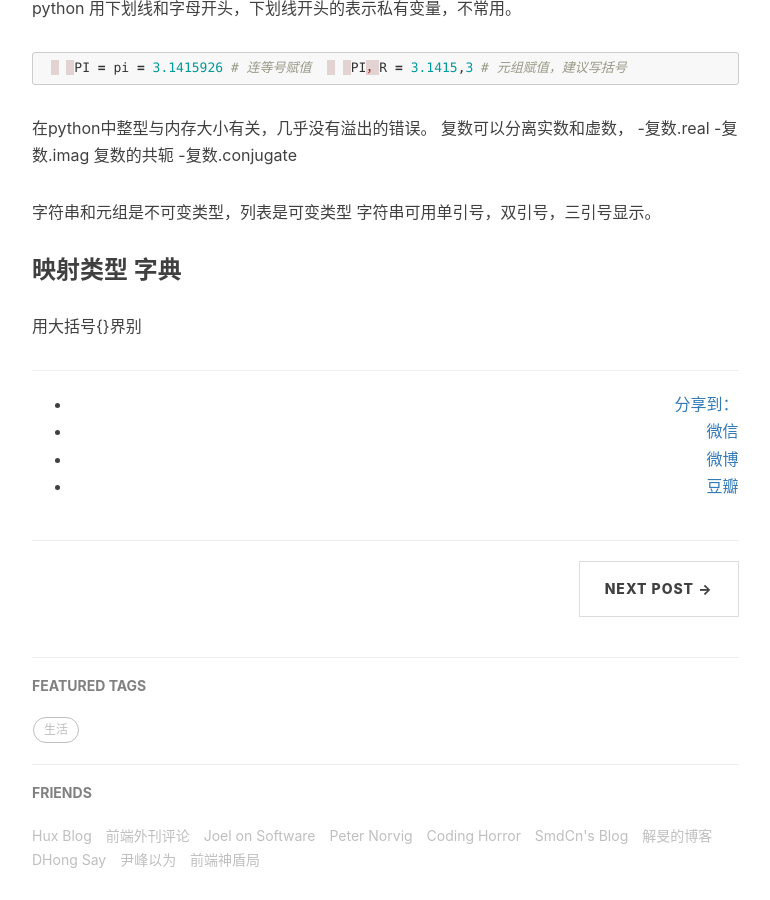
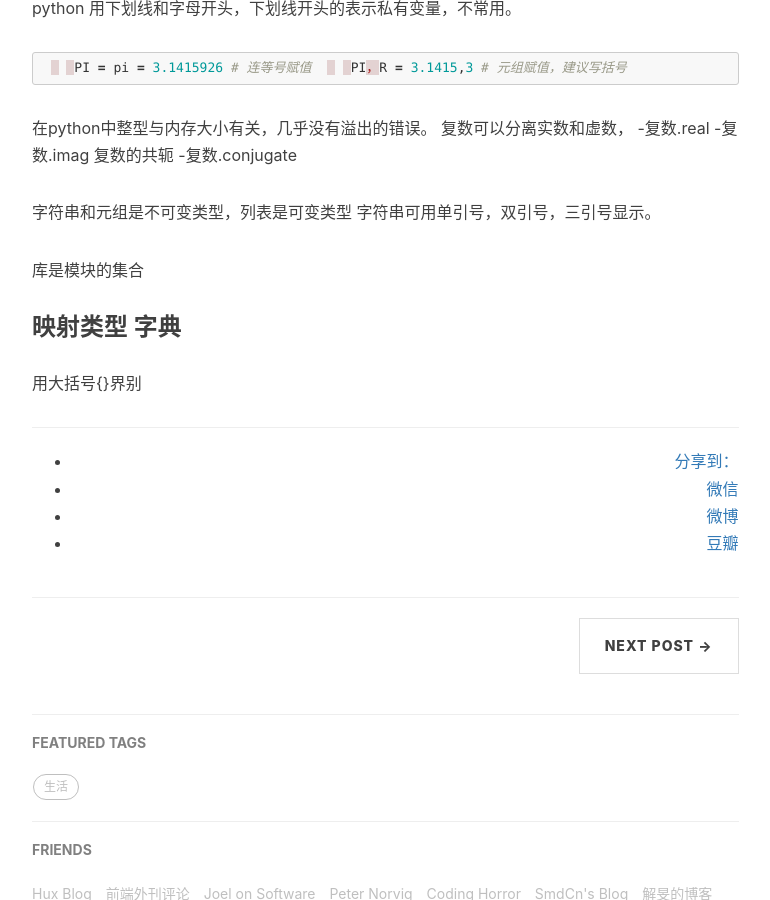
Before and after one commit to echosara/blog, a Jekyll site: the page built from _posts/2017-08-22-Python.markdown, in a window 1280 px wide and 900 px high, scrolled down 5978 px. Shown: the whole window, without its empty margins (233-1003 px from the left). Built offline with Jekyll 4.4.1, drawn with Linux system fonts in a browser that asks for light colours; nearby versions of some CDN libraries; comment, search, counter and statistics services are not loaded.

Commit message:
Update 2017-08-22-Python.markdown

```diff
--- a/_posts/2017-08-22-Python.markdown
+++ b/_posts/2017-08-22-Python.markdown
@@ -187,5 +187,6 @@ python 用下划线和字母开头，下划线开头的表示私有变量，不
 字符串和元组是不可变类型，列表是可变类型
 字符串可用单引号，双引号，三引号显示。
 
+库是模块的集合
 ### 映射类型 字典
 用大括号{}界别
```
